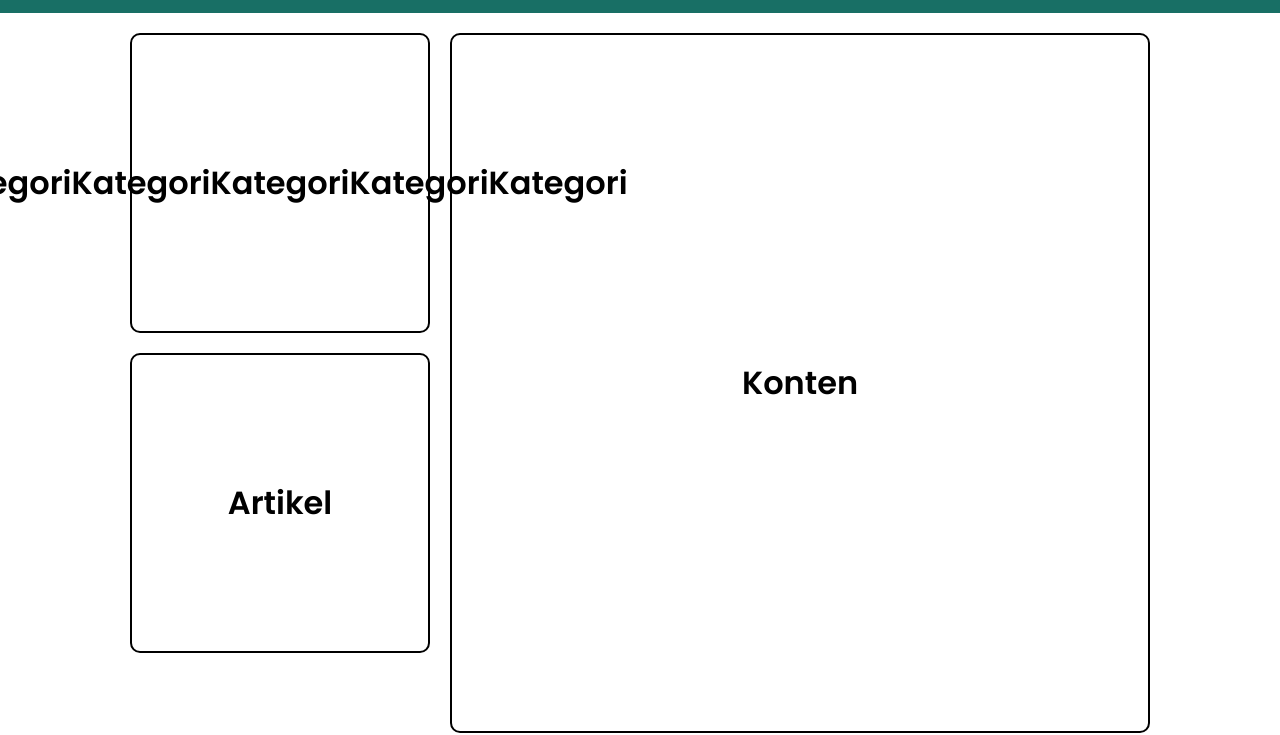
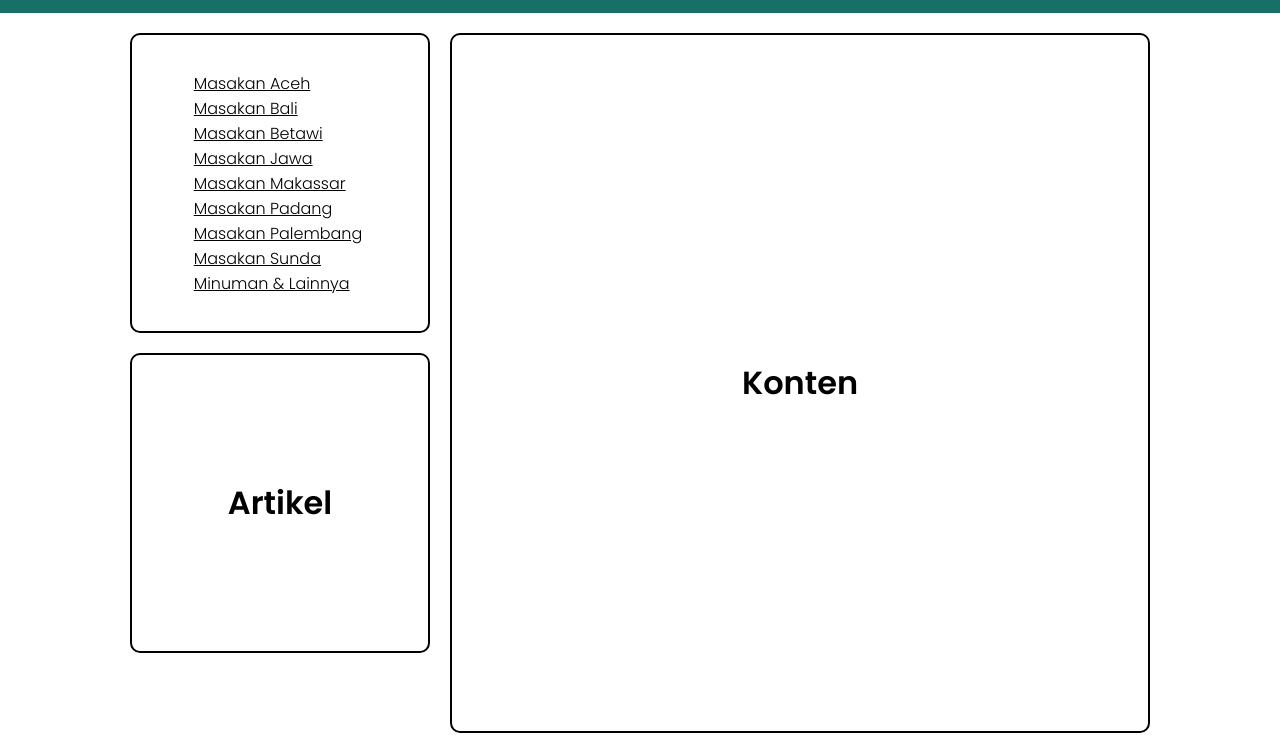
Before and after one commit to Kampus-Merdeka-Software-Engineering/FE-2-Bandung-23, a plain HTML site: page menu.html in a window 1280 px wide. Shown: the part 67-802 px from the top of the page. Drawn offline with Linux system fonts and the light colour scheme.

Commit message:
kategori makanan

```diff
--- a/css/menu.css
+++ b/css/menu.css
@@ -93,6 +93,10 @@ header.navbar-container .nav-list li:hover a {
   border-radius: 10px;
 }
 
+.side-bar ul li a {
+  color: black;
+}
+
 .row-konten {
   height: 700px;
   max-width: 700px;
@@ -158,7 +162,7 @@ ul {
   margin-bottom: 20px;
 }
 
-ul li a {
+.footer-col ul li a {
   text-align: center;
   display: block;
   color: white;
--- a/menu.html
+++ b/menu.html
@@ -41,11 +41,19 @@
       <div class="container">
         <div class="row">
           <div class="side-bar">
-            <h1>Kategori</h1>
-            <h1>Kategori</h1>
-            <h1>Kategori</h1>
-            <h1>Kategori</h1>
-            <h1>Kategori</h1>
+            <table class="list-kat">
+              <ul>
+                <li><a href="#">Masakan Aceh</a></li>
+                <li><a href="#">Masakan Bali</a></li>
+                <li><a href="#">Masakan Betawi</a></li>
+                <li><a href="#">Masakan Jawa</a></li>
+                <li><a href="#">Masakan Makassar</a></li>
+                <li><a href="#">Masakan Padang</a></li>
+                <li><a href="#">Masakan Palembang</a></li>
+                <li><a href="#">Masakan Sunda</a></li>
+                <li><a href="#">Minuman & Lainnya</a></li>
+              </ul>
+            </table>
           </div>
           <div class="side-bar">
             <h1>Artikel</h1>
```
